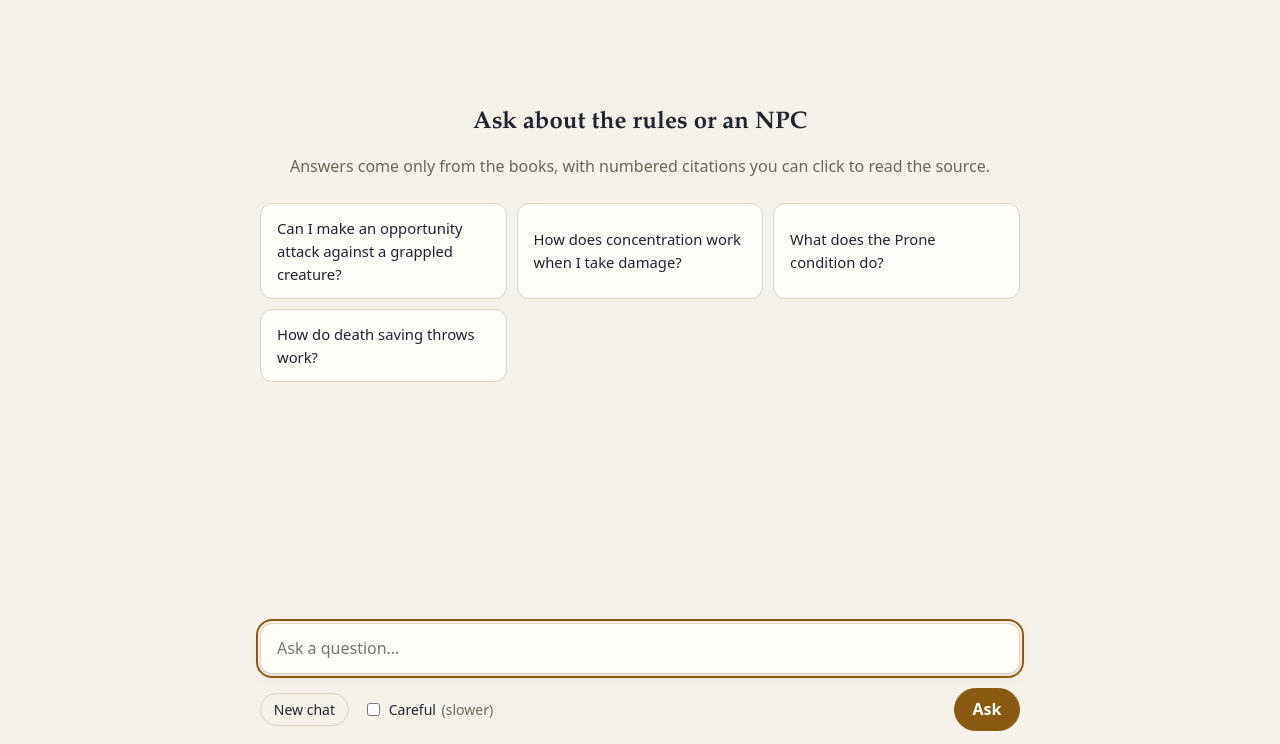
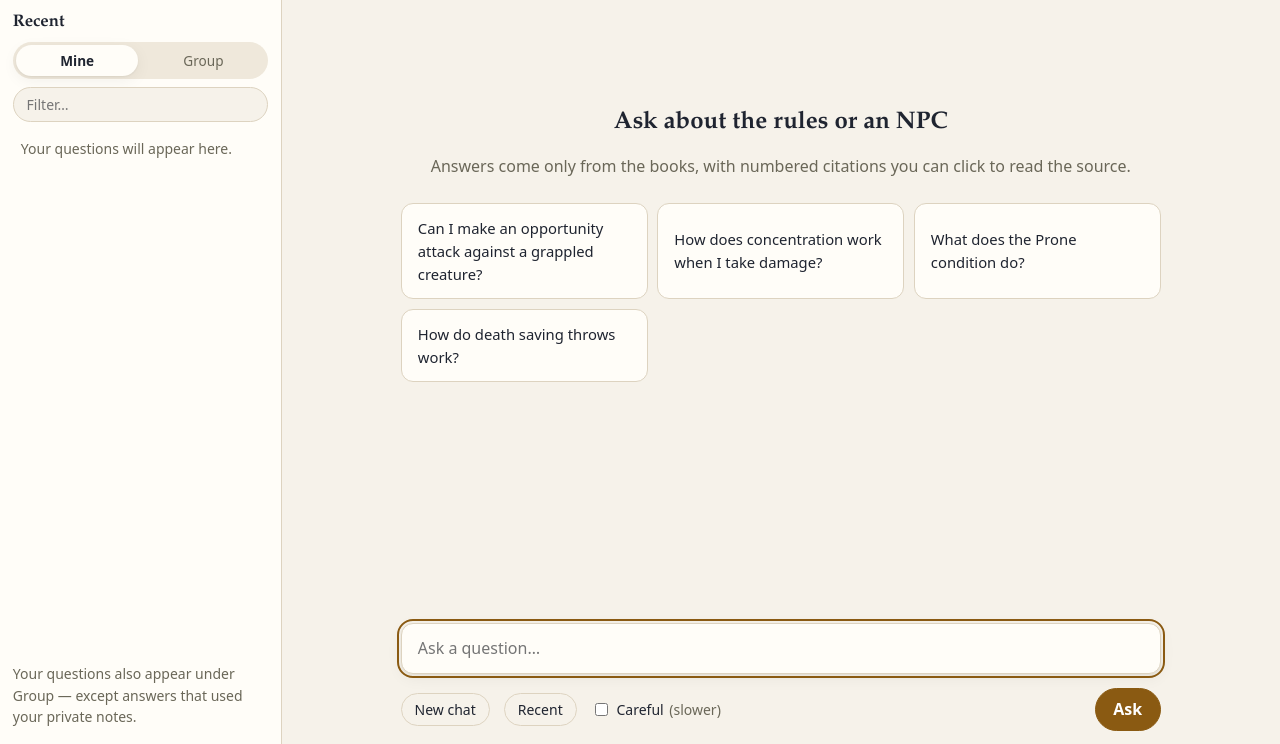
Before and after one commit to mglavelle/gulu_strixhaven, a FastAPI app: page / in a window 1280 px wide. Shown: the part 56-800 px from the top of the page. Run offline with FastAPI, Linux system fonts and the light colour scheme; the visitor is signed in with stand-in values (Sample User, id 1); data comes from the database, SQL or seed files in the repository; data that the repository does not hold is empty.

Commit message:
Add Recent questions to the Ask page
Every finished answer is saved. A Recent panel (Mine / Group) reopens saved
answers instantly with their sources, and 'Asked before' suggestions appear
while typing. DM questions and answers built on a player's private notes are
never shared; people can delete their own entries (DM: any shared one).

Co-Authored-By: Claude Opus 5.5 <noreply@anthropic.com>

```diff
--- a/app/main.py
+++ b/app/main.py
@@ -9,7 +9,7 @@ from fastapi.staticfiles import StaticFiles
 from pydantic import BaseModel, Field
 from starlette.middleware.sessions import SessionMiddleware
 
-from . import accounts, answer, auth, config, db, notes, party, sessions, status, users
+from . import accounts, answer, auth, config, db, history, notes, party, sessions, status, users
 from .web import LoginRequired, page_user, templates
 
 HERE = Path(__file__).resolve().parent
@@ -19,6 +19,7 @@ app.include_router(sessions.router)
 app.include_router(party.router)
 app.include_router(accounts.router)
 app.include_router(status.router)
+app.include_router(history.router)
 users.ensure_dm(db.connect())          # DM account follows DM_PASSWORD in .env
 
 
@@ -93,6 +94,7 @@ def ask(req: AskRequest, user: auth.User = Depends(auth.require_user)):
     stream = answer.answer_stream(
         req.question.strip(), role=user.role, kinds=kinds, user=user,
         history=[t.model_dump() for t in req.history], think=req.careful)
+    stream = history.record(stream, user, req.question, req.scope)   # saved for the Recent panel
     return StreamingResponse(stream, media_type="application/x-ndjson",
                              headers={"Cache-Control": "no-cache",
                                       "X-Accel-Buffering": "no"})  # nginx/SWAG: don't buffer
--- a/app/static/app.css
+++ b/app/static/app.css
@@ -454,3 +454,47 @@ button.icon-btn.armed { width: auto; padding: 0 .7rem; }
 .status-history summary { cursor: pointer; font-weight: 600; }
 .status-history ol { padding-left: 1.2rem; display: grid; gap: .7rem; }
 .status-history [data-md] p, .status-history .md p { display: inline; margin: 0; }
+
+/* ---------- ask: recent questions */
+.recent {
+  display: none; width: clamp(260px, 22vw, 340px); flex-shrink: 0; flex-direction: column; gap: .5rem;
+  border-right: 1px solid var(--line); background: var(--surface); padding: .8rem .8rem 1rem; min-height: 0;
+}
+.recent.open { display: flex; }
+.recent-head { display: flex; align-items: center; justify-content: space-between; }
+.recent-head h2 { margin: 0; font-size: 1.05rem; }
+.recent-tabs { display: flex; gap: .25rem; background: var(--surface-2); border-radius: 999px; padding: .2rem; }
+.recent-tab { flex: 1; font: inherit; font-size: .85rem; border: 0; background: transparent; color: var(--muted); border-radius: 999px; padding: .3rem; cursor: pointer; }
+.recent-tab.on { background: var(--surface); color: var(--ink); font-weight: 600; box-shadow: var(--shadow); }
+.recent-filter { font: inherit; font-size: .875rem; color: var(--ink); background: var(--bg); border: 1px solid var(--line); border-radius: 999px; padding: .35rem .8rem; }
+.recent-list { list-style: none; margin: 0; padding: 0; overflow-y: auto; flex: 1; display: grid; align-content: start; gap: .15rem; }
+.recent-item { display: flex; align-items: flex-start; gap: .2rem; border-radius: 8px; }
+.recent-item:hover { background: var(--surface-2); }
+.recent-open {
+  flex: 1; min-width: 0; text-align: left; font: inherit; background: none; border: 0; color: var(--ink);
+  padding: .45rem .5rem; cursor: pointer; display: grid; gap: .1rem;
+}
+.recent-q { font-size: .875rem; line-height: 1.35; display: -webkit-box; -webkit-line-clamp: 2; -webkit-box-orient: vertical; overflow: hidden; }
+.recent-meta { font-size: .72rem; color: var(--muted); }
+.recent-item .recent-del { opacity: 0; margin-top: .3rem; }
+.recent-item:hover .recent-del, .recent-item .recent-del:focus-visible, .recent-item .recent-del.armed { opacity: 1; }
+.recent-empty { padding: .5rem; }
+.recent-note { margin: 0; }
+.msg.saved .bubble { border-style: dashed; }
+.ask-again { color: var(--accent) !important; margin-left: .4rem; font-size: inherit; }
+
+.suggest { display: flex; flex-wrap: wrap; align-items: center; gap: .35rem; margin-bottom: .45rem; }
+.suggest[hidden] { display: none; }
+.suggest-item {
+  font: inherit; font-size: .82rem; color: var(--ink); background: var(--accent-soft); border: 1px solid transparent;
+  border-radius: 999px; padding: .25rem .7rem; cursor: pointer; max-width: 100%; overflow: hidden; text-overflow: ellipsis; white-space: nowrap;
+}
+.suggest-item:hover { border-color: var(--accent); }
+
+@media (max-width: 1099px) {
+  .recent.open {
+    position: fixed; z-index: 20; top: 0; bottom: 0; left: 0; width: min(340px, 88vw);
+    box-shadow: 8px 0 30px rgb(0 0 0 / 25%);
+  }
+}
+@media (min-width: 1100px) { .recent-head .btn { display: none; } }
--- a/app/static/ask.js
+++ b/app/static/ask.js
@@ -153,6 +153,7 @@
         }
       }
       history.push({ role: "user", content: question }, { role: "assistant", content: text });
+      refreshRecent();                       // the server saved it; show it under Recent
     } catch (err) {
       status.hidden = false;
       status.innerHTML = err.name === "AbortError"
@@ -200,5 +201,131 @@
     location.reload();
   });
 
+  // ---------------------------------------------------------------- recent questions
+  const recent = $("recent"), recentList = $("recent-list"), recentFilter = $("recent-filter");
+  const lists = { mine: [], group: [] };
+  let view = "mine";
+
+  const when = (iso) => {
+    const d = new Date(iso);
+    if (isNaN(d)) return "";
+    const days = Math.floor((Date.now() - d) / 86400000);
+    return days < 1 ? d.toLocaleTimeString([], { hour: "numeric", minute: "2-digit" })
+      : days < 7 ? d.toLocaleDateString([], { weekday: "short" }) : d.toLocaleDateString();
+  };
+
+  function renderRecent() {
+    const words = recentFilter.value.toLowerCase().split(/\s+/).filter(Boolean);
+    const items = lists[view].filter((h) => words.every((w) => (h.question + " " + h.snippet).toLowerCase().includes(w)));
+    recentList.innerHTML = items.length ? items.map((h) => `
+      <li class="recent-item" data-id="${h.id}">
+        <button type="button" class="recent-open" data-id="${h.id}">
+          <span class="recent-q">${esc(h.question)}</span>
+          <span class="recent-meta">${view === "group" ? esc(h.mine ? "You" : h.asker) + " · " : ""}${when(h.created_at)}</span>
+        </button>
+        ${h.can_delete ? `<button type="button" class="icon-btn recent-del" data-id="${h.id}" aria-label="Delete this saved answer"
+             data-confirm="Delete this saved answer?" data-confirm-label="Delete?">✕</button>` : ""}
+      </li>`).join("")
+      : `<li class="muted small recent-empty">${recentFilter.value ? "No matches." :
+          view === "mine" ? "Your questions will appear here." : "Nothing shared yet."}</li>`;
+  }
+
+  async function refreshRecent() {
+    try {
+      const [mine, group] = await Promise.all(["mine", "group"].map((v) =>
+        fetch(`/api/history?view=${v}`).then((r) => (r.ok ? r.json() : []))));
+      lists.mine = mine; lists.group = group;
+      renderRecent();
+    } catch { /* offline: keep what we have */ }
+  }
+
+  document.querySelectorAll(".recent-tab").forEach((t) => t.addEventListener("click", () => {
+    view = t.dataset.view;
+    document.querySelectorAll(".recent-tab").forEach((b) => {
+      b.classList.toggle("on", b === t); b.setAttribute("aria-selected", b === t);
+    });
+    renderRecent();
+  }));
+  recentFilter.addEventListener("input", renderRecent);
+
+  // Show a saved answer in the conversation, exactly as it was answered.
+  async function openSaved(id) {
+    const res = await fetch(`/api/history/${id}`);
+    if (!res.ok) { refreshRecent(); return; }
+    const h = await res.json();
+    $("empty")?.remove();
+    addUser(h.question);
+    const el = addBot();
+    el.classList.add("saved");
+    el.querySelector(".status").hidden = true;
+    el.querySelector(".answer").innerHTML = md(h.answer, true);
+    renderSources(el, h.sources);
+    const meta = el.querySelector(".meta");
+    meta.innerHTML = `Saved answer · ${h.mine ? "you" : esc(h.asker)} asked ${esc(when(h.created_at))}
+      <button type="button" class="linklike ask-again">Ask again for a fresh answer</button>`;
+    meta.querySelector(".ask-again").addEventListener("click", () => { if (!controller) ask(h.question); });
+    history.push({ role: "user", content: h.question }, { role: "assistant", content: h.answer });
+    scrollDown();
+    if (window.innerWidth < 1100) setRecentOpen(false);
+  }
+
+  recentList.addEventListener("click", async (e) => {
+    const del = e.target.closest(".recent-del");
+    if (del) {
+      if (e.defaultPrevented) return;          // first click: ui.js only armed it ("Delete?")
+      await fetch(`/api/history/${del.dataset.id}`, { method: "DELETE" });
+      refreshRecent();
+      return;
+    }
+    const open = e.target.closest(".recent-open");
+    if (open) openSaved(open.dataset.id);
+  });
+
+  // Panel open/closed: open by default on wide screens, remembered per browser.
+  function setRecentOpen(open) {
+    recent.classList.toggle("open", open);
+    $("recent-toggle").setAttribute("aria-expanded", open);
+    store.set("recentOpen", open ? "1" : "0");
+  }
+  const saved = store.get("recentOpen");
+  setRecentOpen(saved ? saved === "1" : window.innerWidth >= 1100);
+  $("recent-toggle").addEventListener("click", () => setRecentOpen(!recent.classList.contains("open")));
+  $("recent-close").addEventListener("click", () => setRecentOpen(false));
+
+  // ---------------------------------------------------------------- "asked before" suggestions
+  const STOP = new Set("what when where which while with from that this does have your about there their they them then than into make many much some such will would could should can how who why the and for are was were been being does did not but you our out get got".split(" "));
+  const keywords = (s) => new Set(s.toLowerCase().match(/[a-z0-9']+/g)?.filter((w) => w.length > 2 && !STOP.has(w)) || []);
+  const suggestBox = $("suggest");
+  let suggestTimer = null;
+
+  function suggest() {
+    const typed = keywords(input.value);
+    if (typed.size < 2 || controller) { suggestBox.hidden = true; return; }
+    const seen = new Set(), scored = [];
+    for (const h of [...lists.mine, ...lists.group]) {
+      const k = h.question.toLowerCase().trim();
+      if (seen.has(k)) continue;
+      seen.add(k);
+      const qw = keywords(h.question);
+      let hits = 0; typed.forEach((w) => { if (qw.has(w)) hits++; });
+      const score = hits / Math.max(typed.size, qw.size);
+      if (hits >= 2 && score >= 0.4) scored.push({ h, score });
+    }
+    scored.sort((a, b) => b.score - a.score);
+    const top = scored.slice(0, 3);
+    suggestBox.hidden = !top.length;
+    suggestBox.innerHTML = top.length ? `<span class="muted small">Asked before:</span>` + top.map(({ h }) =>
+      `<button type="button" class="suggest-item" data-id="${h.id}" title="Open the saved answer">${esc(h.question)}</button>`).join("") : "";
+  }
+  input.addEventListener("input", () => { clearTimeout(suggestTimer); suggestTimer = setTimeout(suggest, 250); });
+  suggestBox.addEventListener("click", (e) => {
+    const b = e.target.closest(".suggest-item");
+    if (!b) return;
+    input.value = ""; autosize(); suggestBox.hidden = true;
+    openSaved(b.dataset.id);
+  });
+  form.addEventListener("submit", () => { suggestBox.hidden = true; });
+
+  refreshRecent();
   input.focus();
 })();
--- a/app/templates/ask.html
+++ b/app/templates/ask.html
@@ -4,6 +4,24 @@
 {% set active = 'ask' %}{% include "_topbar.html" %}
 
 <div class="layout">
+  <aside id="recent" class="recent" aria-label="Recent questions">
+    <div class="recent-head">
+      <h2>Recent</h2>
+      <button type="button" class="btn ghost small" id="recent-close" aria-label="Close recent questions">✕</button>
+    </div>
+    <div class="recent-tabs" role="tablist">
+      <button type="button" role="tab" class="recent-tab on" data-view="mine" aria-selected="true">Mine</button>
+      <button type="button" role="tab" class="recent-tab" data-view="group" aria-selected="false"
+              title="{{ 'Questions players asked (yours stay private)' if role == 'dm' else 'Questions anyone in the group asked' }}">Group</button>
+    </div>
+    <input type="search" id="recent-filter" class="recent-filter" placeholder="Filter…" aria-label="Filter recent questions">
+    <ul id="recent-list" class="recent-list"></ul>
+    <p class="muted small recent-note">
+      {% if role == 'dm' %}Your questions stay private to you (they may involve the adventure).
+      {% else %}Your questions also appear under Group — except answers that used your private notes.{% endif %}
+    </p>
+  </aside>
+
   <main class="thread-wrap">
     <section id="thread" class="thread" aria-live="polite">
       <div class="empty" id="empty">
@@ -23,6 +41,7 @@
     </section>
 
     <form id="ask-form" class="composer" autocomplete="off">
+      <div id="suggest" class="suggest" hidden aria-live="polite"></div>
       <textarea id="question" rows="1" placeholder="Ask a question…" aria-label="Question" maxlength="2000" required></textarea>
       <div class="composer-row">
         <div class="composer-options">
@@ -38,6 +57,7 @@
           </label>
           {% endif %}
           <button type="button" class="btn ghost small" id="new-chat" title="Start a new conversation">New chat</button>
+          <button type="button" class="btn ghost small" id="recent-toggle" aria-controls="recent" aria-expanded="false">Recent</button>
           <label class="check" title="Reasons before answering. Better with calculations, but takes ~30–60 seconds.">
             <input type="checkbox" id="careful"> Careful <span class="muted">(slower)</span>
           </label>
```
Also changed, not shown: app/db.py (+15 -0 lines), app/history.py (added, +123 -0 lines), README.md.
